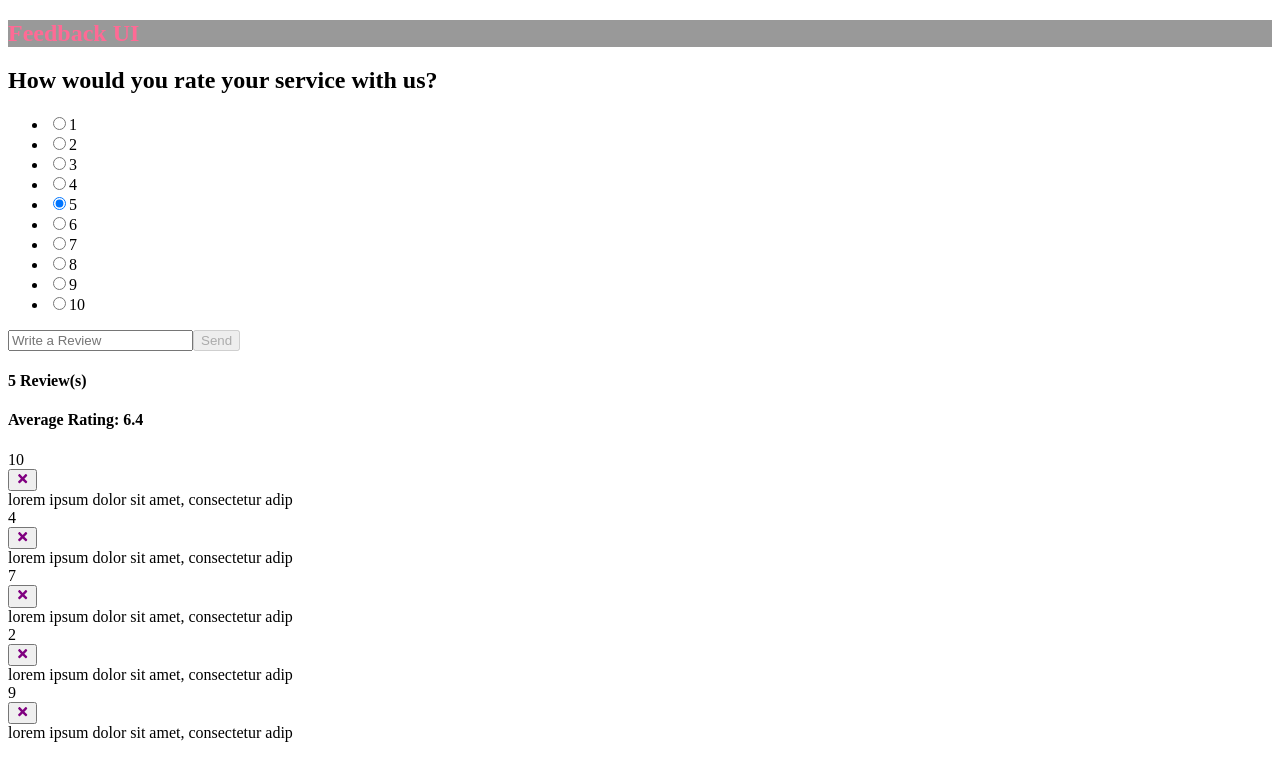
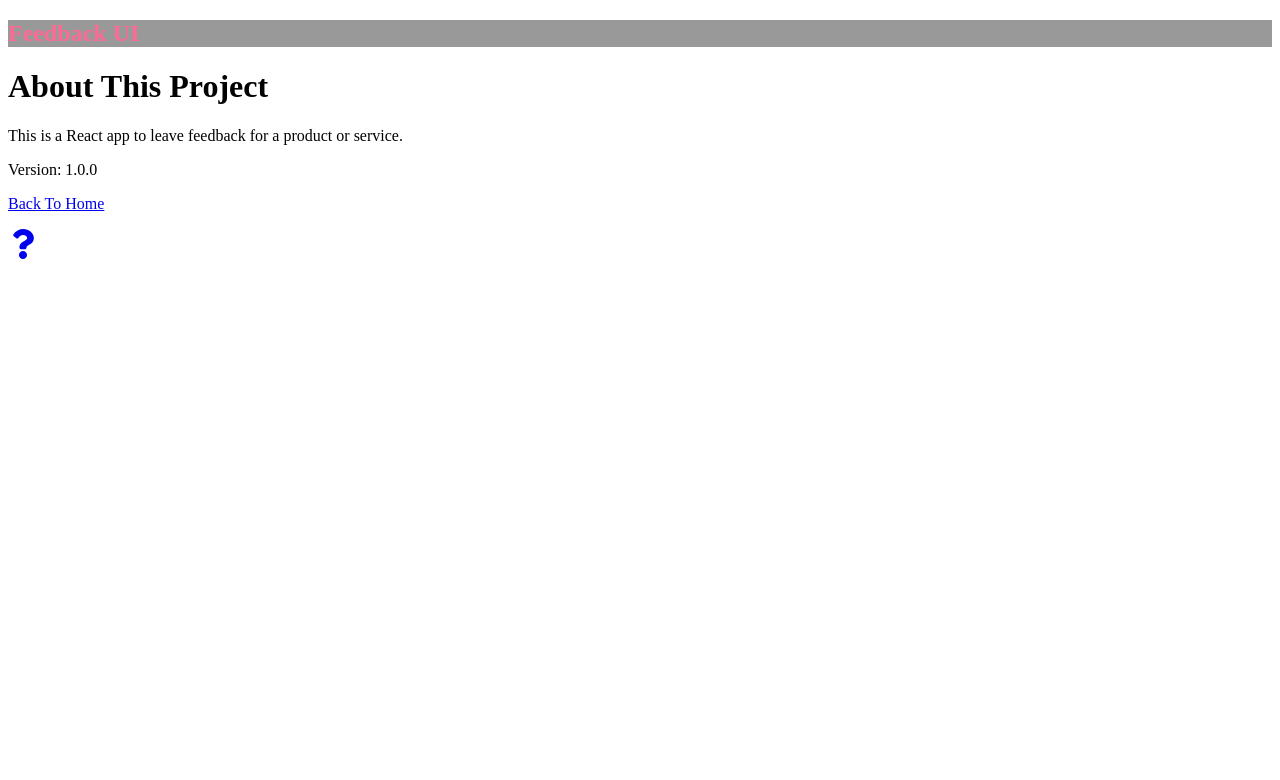
Before and after one commit to enochmk/react-feedback-ui-app, a React (Create React App) app: page /about in a window 1280 px wide. Shown: the top 780 px of the page. Built offline with nearby package versions, Linux system fonts and the light colour scheme; the HTML template or start-up script is replaced by a standard one.

Commit message:
Added routing to about and home page

```diff
--- a/package.json
+++ b/package.json
@@ -6,9 +6,12 @@
     "@testing-library/jest-dom": "^5.16.1",
     "@testing-library/react": "^12.1.2",
     "@testing-library/user-event": "^13.5.0",
+    "framer-motion": "^5.5.5",
+    "nanoid": "^3.1.30",
     "react": "^17.0.2",
     "react-dom": "^17.0.2",
     "react-icons": "^4.3.1",
+    "react-router-dom": "^6.2.1",
     "react-scripts": "5.0.0",
     "web-vitals": "^2.1.2"
   },
--- a/src/App.jsx
+++ b/src/App.jsx
@@ -1,11 +1,14 @@
 import { nanoid } from 'nanoid';
 import { useState } from 'react';
+import { BrowserRouter as Router, Route, Routes } from 'react-router-dom';
 
 import Header from './components/Header';
 import FeedbackList from './components/FeedbackList';
 import FeedbackStats from './components/FeedbackStats';
 import FeedbackForm from './components/FeedbackForm';
 import FeedbackData from './data/FeedbackData';
+import AboutPage from './pages/About';
+import AboutIconLink from './components/AboutIconLink';
 
 const App = () => {
 	const [feedbackData, setFeedbackData] = useState(FeedbackData);
@@ -22,14 +25,29 @@
 	};
 
 	return (
-		<>
+		<Router>
 			<Header />
 			<div className='container'>
-				<FeedbackForm handleAdd={addFeedback} />
-				<FeedbackStats data={feedbackData} />
-				<FeedbackList data={feedbackData} handleDelete={deleteFeedback} />
+				<Routes>
+					<Route
+						path='/'
+						element={
+							<>
+								<FeedbackForm handleAdd={addFeedback} />
+								<FeedbackStats data={feedbackData} />
+								<FeedbackList
+									data={feedbackData}
+									handleDelete={deleteFeedback}
+								/>
+							</>
+						}
+					></Route>
+					<Route path='/about' element={<AboutPage />} />
+				</Routes>
+
+				<AboutIconLink />
 			</div>
-		</>
+		</Router>
 	);
 };
 
--- /dev/null
+++ b/src/components/AboutIconLink.jsx
@@ -0,0 +1,14 @@
+import { Link } from 'react-router-dom';
+import { FaQuestion } from 'react-icons/fa';
+
+const AboutIconLink = () => {
+	return (
+		<div className='about-link'>
+			<Link to='/about'>
+				<FaQuestion size={30} />
+			</Link>
+		</div>
+	);
+};
+
+export default AboutIconLink;
--- /dev/null
+++ b/src/pages/About.jsx
@@ -0,0 +1,20 @@
+import { Link } from 'react-router-dom';
+import Card from '../components/shared/Card';
+
+const About = () => {
+	return (
+		<Card>
+			<div className='about'>
+				<h1>About This Project</h1>
+				<p>This is a React app to leave feedback for a product or service.</p>
+				<p>Version: 1.0.0</p>
+			</div>
+
+			<p>
+				<Link to='/'>Back To Home </Link>
+			</p>
+		</Card>
+	);
+};
+
+export default About;
```
Also changed, not shown: src/components/Header.jsx (+10 -0 lines), 1 other file (tests, documents, lock files or other folders).
